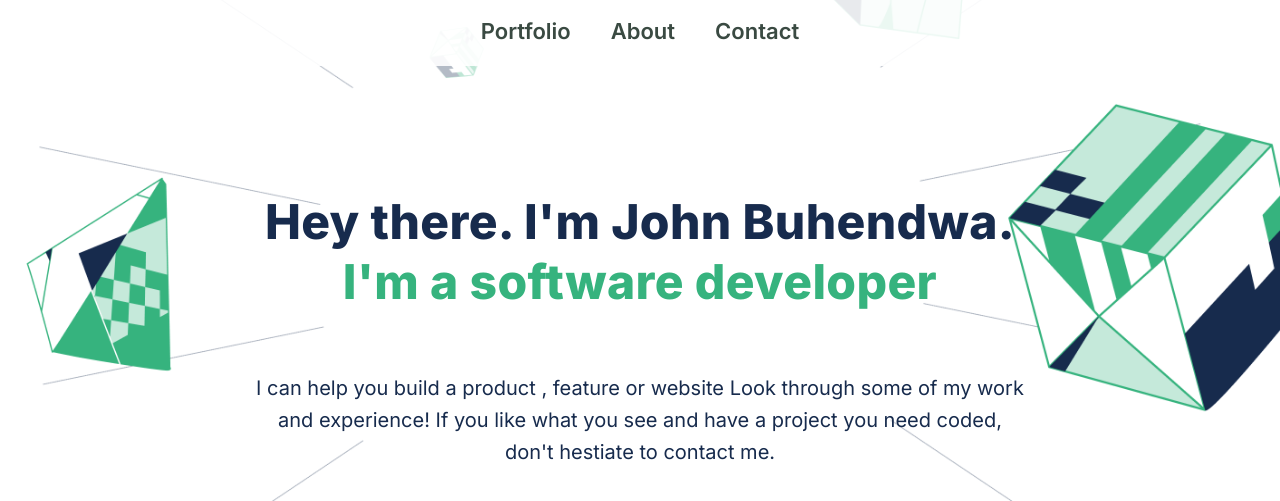
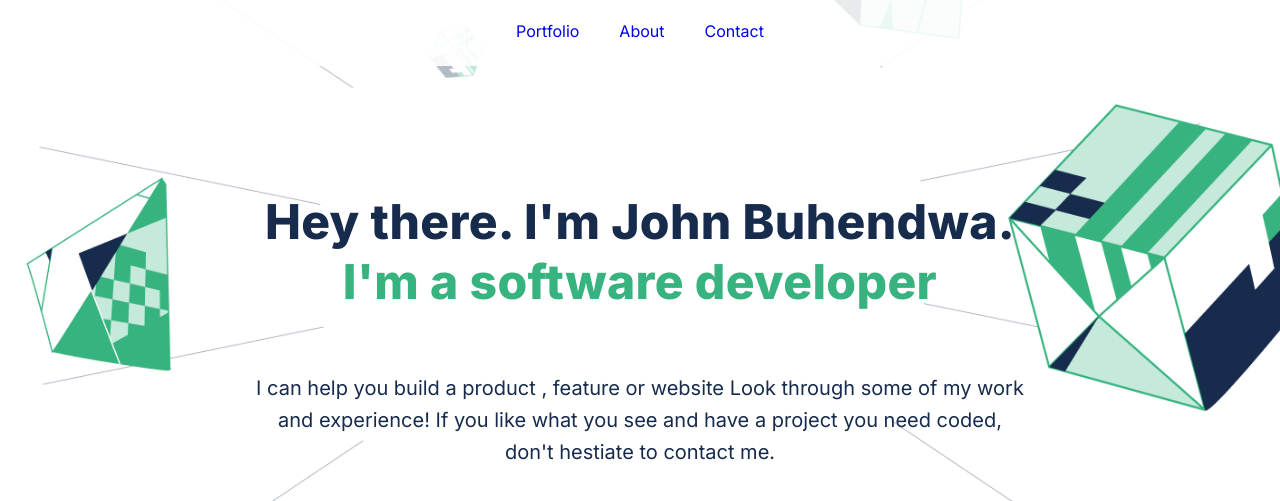
Before and after one commit to jeanbuhendwa/portfolio-website, a plain HTML site: page index.html in a window 1280 px wide. Shown: the top 501 px of the page. Drawn offline with Linux system fonts and the light colour scheme.

Commit message:
Add css file

```diff
--- a/styles.css
+++ b/styles.css
@@ -16,36 +16,6 @@ a {
 }
 
 /* The section below styles the header (logo and menu) */
-
-/* header #navigation {
-  position: fixed;
-  overflow: hidden;
-  width: 100%;
-  height: 60px;
-  background-color: white;
-  display: flex;
-  justify-content: space-between;
-  align-items: center;
-  padding: 12px 20px;
-}
-
-header #navigation #logo,
-header #navigation #menu {
-  font-size: 24px;
-  font-weight: 600;
-  line-height: 28px;
-  text-decoration: none;
-  color: #28352f;
-}
-
-header #navigation #menu {
-  margin-right: 60px;
-}
-
-header #navigation #nav-list {
-  display: none;
-} */
-
 header #navigation {
   display: flex;
   flex-direction: column;
@@ -100,12 +70,7 @@ footer .email-footer h3 a {
   color: #42526e;
 }
 
-header #navigation .nav-list .nav-link a {
-  font-size: 28px;
-  line-height: 44px;
-  font-weight: 600;
-  color: #3a4a42;
-}
+/* Nav links styles here */
 
 header #navigation .nav-list .nav-close {
   display: block;
@@ -533,37 +498,6 @@ footer .footer-social .social-media i {
 /* The block below is for desktop version */
 @media screen and (min-width: 768px) {
   /* The section below styles the header (logo and menu) */
-
-  /* header #navigation {
-    position: relative;
-    overflow: hidden;
-    width: 100%;
-    height: 60px;
-    background-color: rgba(255, 255, 255, 0);
-    justify-content: center;
-    padding: 0;
-  }
-
-  header #navigation #logo,
-  header #navigation #menu {
-    display: none;
-  }
-
-  header #navigation #nav-list {
-    list-style: none;
-    display: flex;
-    margin-right: 70px;
-    gap: 20px;
-  }
-
-  header #navigation #nav-list li a {
-    text-decoration: none;
-    color: #28352f;
-    font-weight: 500;
-    font-size: 20px;
-    line-height: 32px;
-  } */
-
   header #navigation {
     flex-direction: row;
     justify-content: center;
@@ -586,12 +520,7 @@ footer .footer-social .social-media i {
     background: rgba(255, 255, 255, 0.9);
   }
 
-  header #navigation .nav-list .nav-link a {
-    font-size: 22px;
-    line-height: 28px;
-    font-weight: 600;
-    color: #3a4a42;
-  }
+  /* Nav links styles here */
 
   header #navigation .nav-list .nav-close {
     display: none;
```
